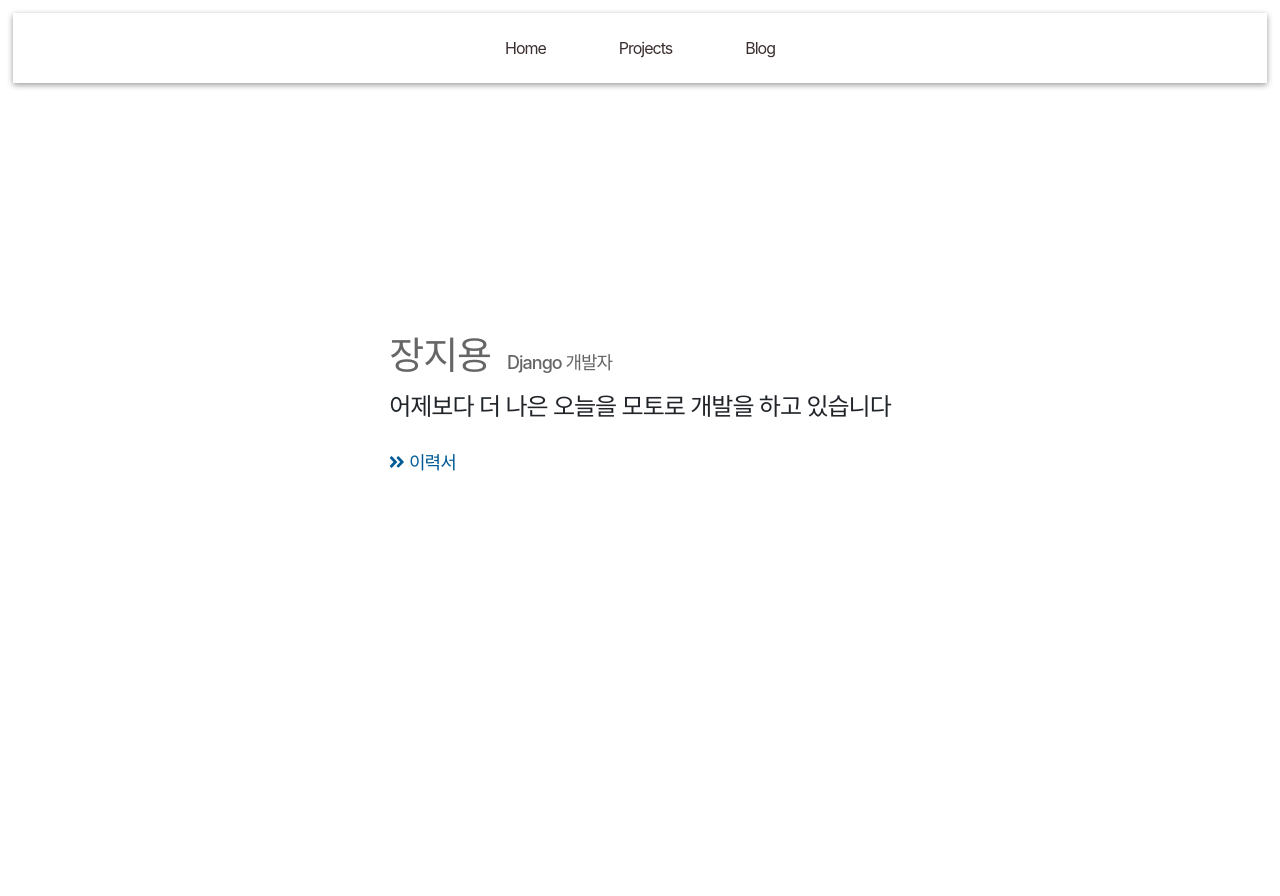
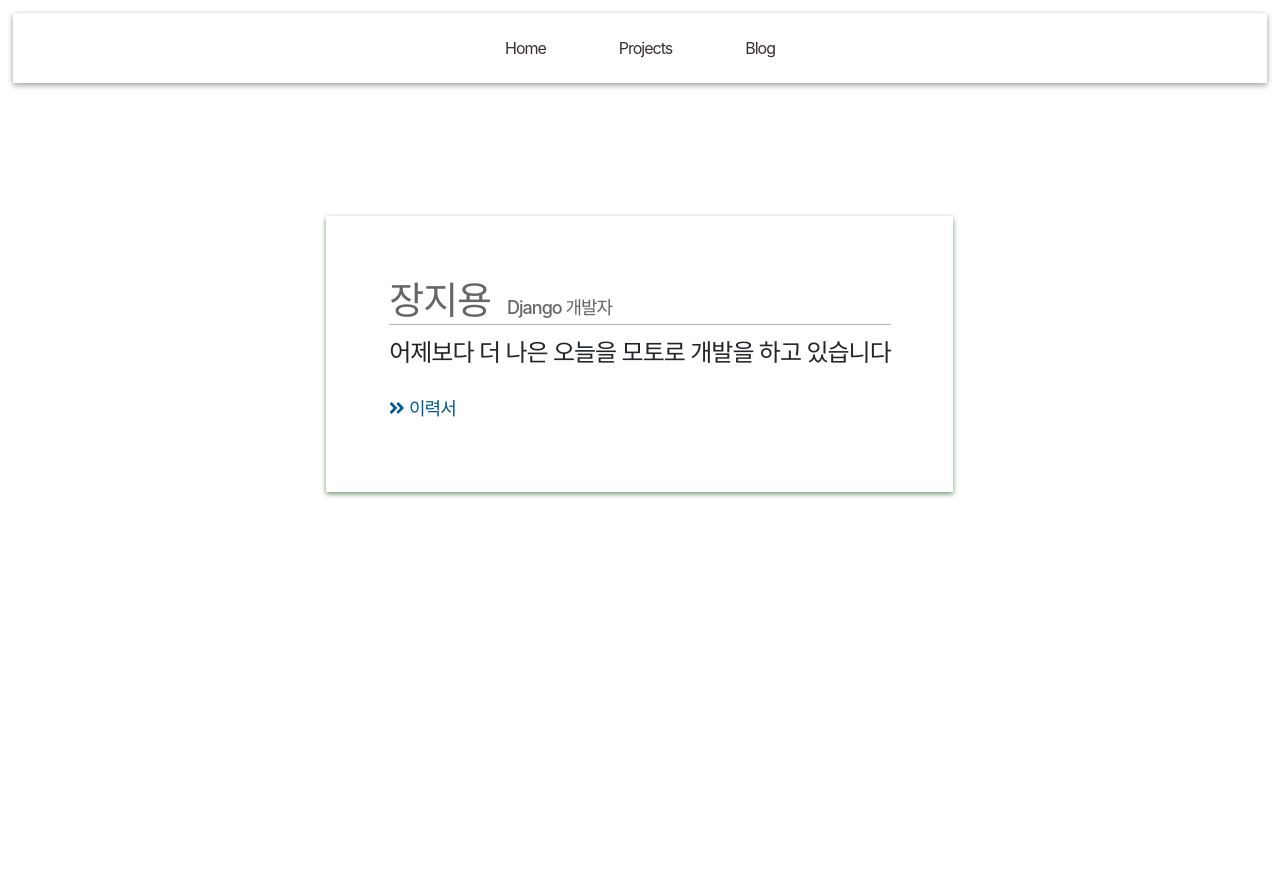
Before and after one commit to JamieJang/JamiePortfolio, a Django app: page / in a window 1280 px wide. Before the commit the page ends 471 px from the top, so only its background shows below. Run offline with Django 3.2, Linux system fonts and the light colour scheme; some libraries are stand-ins or nearby versions.

Commit message:
최종 스타일 수정

```diff
--- a/resume/static/css/content.css
+++ b/resume/static/css/about.css
@@ -1,32 +1,35 @@
 #content{
-    height:85%;
+    height:70%;
     width: 98%;
     margin: auto;
     display: flex;
-    flex-direction: column;
+
     justify-content: center;
-    align-items: center;
+    align-items: baseline;
 
 }
 
 #about{
-    margin-top: -5rem;
     display: flex;
     flex-direction: column;
     justify-content: center;
     line-height: 40px;
     word-break: keep-all;
+    padding: 5%;
+
+    box-shadow: 0 2px 5px 0 #709874;
 }
 @media screen and (max-width:767px){
     #about{
         width: 95%;
-        padding: 2%;
+        padding: 5%;
     }
 }
 
 .name{
     font-size: 38px;
     color: rgba(0,0,0,0.6);
+    border-bottom: 1px solid rgba(0,0,0,0.3);
 }
 .sub-name{
     font-size: 18px;
--- a/resume/static/css/base.css
+++ b/resume/static/css/base.css
@@ -9,3 +9,8 @@ a{
 ul{
     list-style-type: none;
 }
+#wrap{
+    height:100%;
+    display: flex;
+    flex-direction: column;
+}
--- a/resume/static/css/index.css
+++ /dev/null
@@ -1,5 +0,0 @@
-#wrap{
-    height:100%;
-    display: flex;
-    flex-direction: column;
-}
--- a/resume/templates/resume/base.html
+++ b/resume/templates/resume/base.html
@@ -10,10 +10,12 @@
     <link href="{% static 'css/font.css' %}" />
     <link rel="stylesheet" href="{% static 'css/base.css' %}" />
     <link rel="stylesheet" href="{% static 'dist/css/bootstrap.css' %}" />
+    <link rel="stylesheet" href="{% static 'css/header.css' %}" />
     {% block style %}{% endblock %}
 </head>
 
 <body>
+    {% include 'resume/header.html' %}
     {% block content %}{% endblock %}
 
     <script src="{% static 'dist/jquery-3.2.1.min.js' %}"></script>
--- a/resume/templates/resume/index.html
+++ b/resume/templates/resume/index.html
@@ -4,14 +4,11 @@
 {% block title %}장지용{% endblock %}
 
 {% block style %}
-    <link rel="stylesheet" href="{% static 'css/index.css' %}" />
-    <link rel="stylesheet" href="{% static 'css/header.css' %}" />
-    <link rel="stylesheet" href="{% static 'css/content.css' %}" />
+    <link rel="stylesheet" href="{% static 'css/about.css' %}" />
 {% endblock %}
 {% block content %}
 
 <div id="wrap">
-    {% include 'resume/header.html' %}
     <div id="content">
         <div id="about">
             <h1 class='name'>장지용<span class='sub-name'>Django 개발자</span></h1>
--- a/resume/templates/resume/project.html
+++ b/resume/templates/resume/project.html
@@ -4,15 +4,12 @@
 {% block title %}장지용{% endblock %}
 
 {% block style %}
-    <link rel="stylesheet" href="{% static 'css/index.css' %}" />
-    <link rel="stylesheet" href="{% static 'css/header.css' %}" />
     <link rel="stylesheet" href="{% static 'css/project.css' %}" />
 {% endblock %}
 
 {% block content %}
 
 <div id="wrap">
-    {% include 'resume/header.html' %}
     <div id="projects">
         <div class="each-project">
             <div class="project-info">
```
